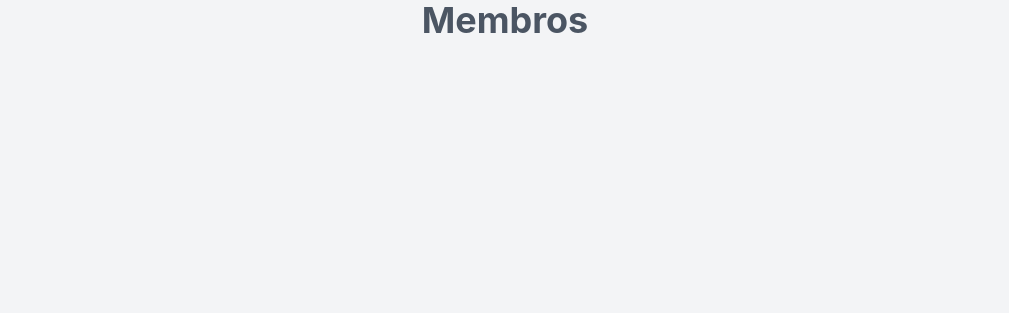
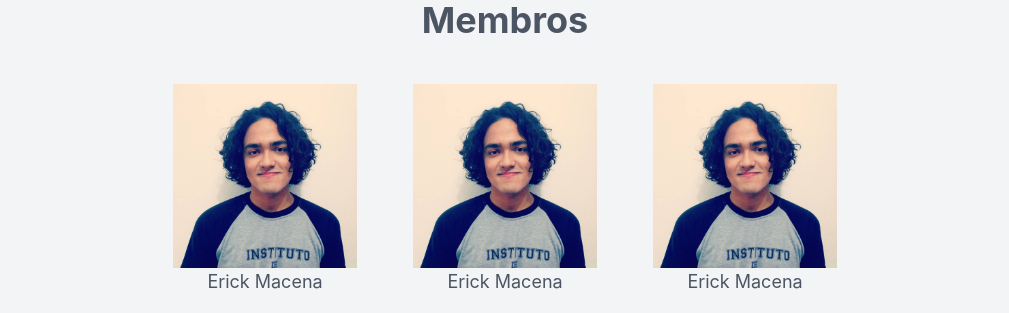
Before and after one commit to Des-web/Blogeek, a React (Create React App) app in the folder web/: page /about in a window 1280 px wide. Shown: the part 666-979 px from the top of the page, without its empty margins (135-1144 px from the left). Before the commit the page ends 800 px from the top, so only its background shows below. Built offline with nearby package versions, Linux system fonts and the light colour scheme.

Commit message:
Member section/component added

```diff
--- a/web/src/Components/MemberCard/index.js
+++ b/web/src/Components/MemberCard/index.js
@@ -5,7 +5,7 @@ function MemberCard({ imgsrc, name}) {
     return (
         <div class='memberCard'>
             <img src={imgsrc} alt={name + " profile icon"} width="184px" height="184px"/>
-            <h5>{name}</h5>
+            <h5 className="memberCardName">{name}</h5>
         </div>
     );
 }
--- a/web/src/Components/MemberCard/style.css
+++ b/web/src/Components/MemberCard/style.css
@@ -0,0 +1,11 @@
+
+.memberCard {
+    height: 218px;
+    width: 184px;
+    text-align: center;
+}
+
+.memberCardName {
+    font-size: 18px;
+    font-weight: normal;
+}
--- a/web/src/pages/About/index.js
+++ b/web/src/pages/About/index.js
@@ -2,12 +2,14 @@ import React from 'react';
 
 import NavBar from '../../Components/NavBar';
 import ProjectCard from '../../Components/ProjectCard';
+import MemberCard from '../../Components/MemberCard';
 
-import projectImgTemplate from '../../assets/my-js-gif.gif'
+import projectImgTemplate from '../../assets/my-js-gif.gif';
+import erickImgTemplate from '../../assets/erick-img.jpeg';
 
-const LOREM_PARAGRAPH = 'Lorem ipsum dolor sit amet consectetur adipisicing elit. Sed illo temporibus laudantium iste tempora sit, molestias excepturi amet ut et a pariatur libero commodi non eaque in veritatis, earum dignissimos!'
+const LOREM_PARAGRAPH = 'Lorem ipsum dolor sit amet consectetur adipisicing elit. Sed illo temporibus laudantium iste tempora sit, molestias excepturi amet ut et a pariatur libero commodi non eaque in veritatis, earum dignissimos!';
 
-const LOREM_MINI = 'Lorem ipsum dolor sit amet consectetur adipisicing elit. Sed illo temporibus laudantium iste tempora sit.'
+const LOREM_MINI = 'Lorem ipsum dolor sit amet consectetur adipisicing elit. Sed illo temporibus laudantium iste tempora sit.';
 
 function About() {
     return (
@@ -32,6 +34,18 @@ function About() {
             </ul>
 
             <h2 className="title1">Membros</h2>
+
+            <ul className="projectCardList">
+                <li>
+                    <MemberCard name="Erick Macena" imgsrc={erickImgTemplate}></MemberCard>
+                </li>
+                <li>
+                    <MemberCard name="Erick Macena" imgsrc={erickImgTemplate}></MemberCard>
+                </li>
+                <li>
+                    <MemberCard name="Erick Macena" imgsrc={erickImgTemplate}></MemberCard>
+                </li>
+            </ul>
         </div>
     );
 }
```
